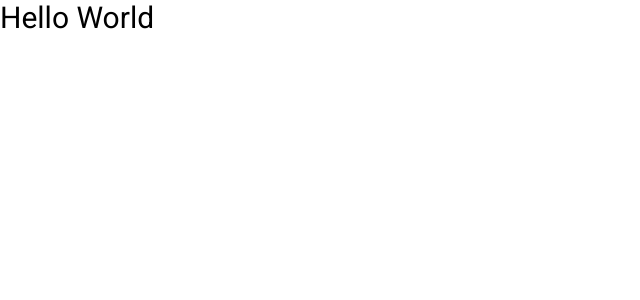
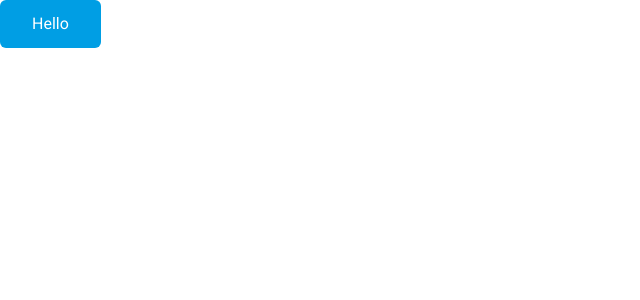
Before and after one commit to AntonKreida/skypro-avito, a React (Vite) app: page / in a window 1280 px wide. Shown: the top 300 px of the page, without its empty margins (0-640 px from the left). Built offline with nearby package versions, Linux system fonts and the light colour scheme.

Commit message:
homework-1 | add button

```diff
--- a/src/App.tsx
+++ b/src/App.tsx
@@ -1,6 +1,9 @@
+import { Button } from "@shared/";
 import "@styles/main.css";
 
 
 export const App = () => (
-  <div className="text-3xl font-roboto">Hello World</div>
+  <div>
+    <Button text="Hello" type="button" />
+  </div>
 );
--- /dev/null
+++ b/src/shared/index.ts
@@ -0,0 +1 @@
+export * from "./ui";
--- /dev/null
+++ b/src/shared/ui/button/button.tsx
@@ -0,0 +1,22 @@
+import classNames from "classnames";
+import { HTMLProps, FC } from "react";
+
+
+interface IButtonProps extends HTMLProps<HTMLButtonElement> {
+    type: "button" | "submit" | "reset";
+    text: string;
+}
+
+export const Button: FC<IButtonProps> = ({ text, type ,...pops }) => (
+  <button
+    className={ classNames(`px-8 py-3
+    default:bg-gray-custom bg-blue-custom-def hover:bg-blue-custom-hover
+    text-white font-roboto font-normal text-base rounded-md
+    focus:outline-none active:scale-90 transition
+    `) }
+    type={ type }
+    { ...pops }
+  >
+    { text }
+  </button>
+);
--- /dev/null
+++ b/src/shared/ui/button/index.ts
@@ -0,0 +1 @@
+export * from "./button";
--- /dev/null
+++ b/src/shared/ui/index.ts
@@ -0,0 +1 @@
+export * from "./button";
--- a/tailwind.config.js
+++ b/tailwind.config.js
@@ -10,7 +10,13 @@ export default {
 
   ],
   theme: {
-    extend: {},
+    extend: {
+      colors: {
+        "gray-custom": "#D9D9D9",
+        "blue-custom-def": "#009EE4",
+        "blue-custom-hover": "#0080C1",
+      }
+    },
     fontFamily: {
       roboto: ["Roboto", "sans-serif"],
     },
```
